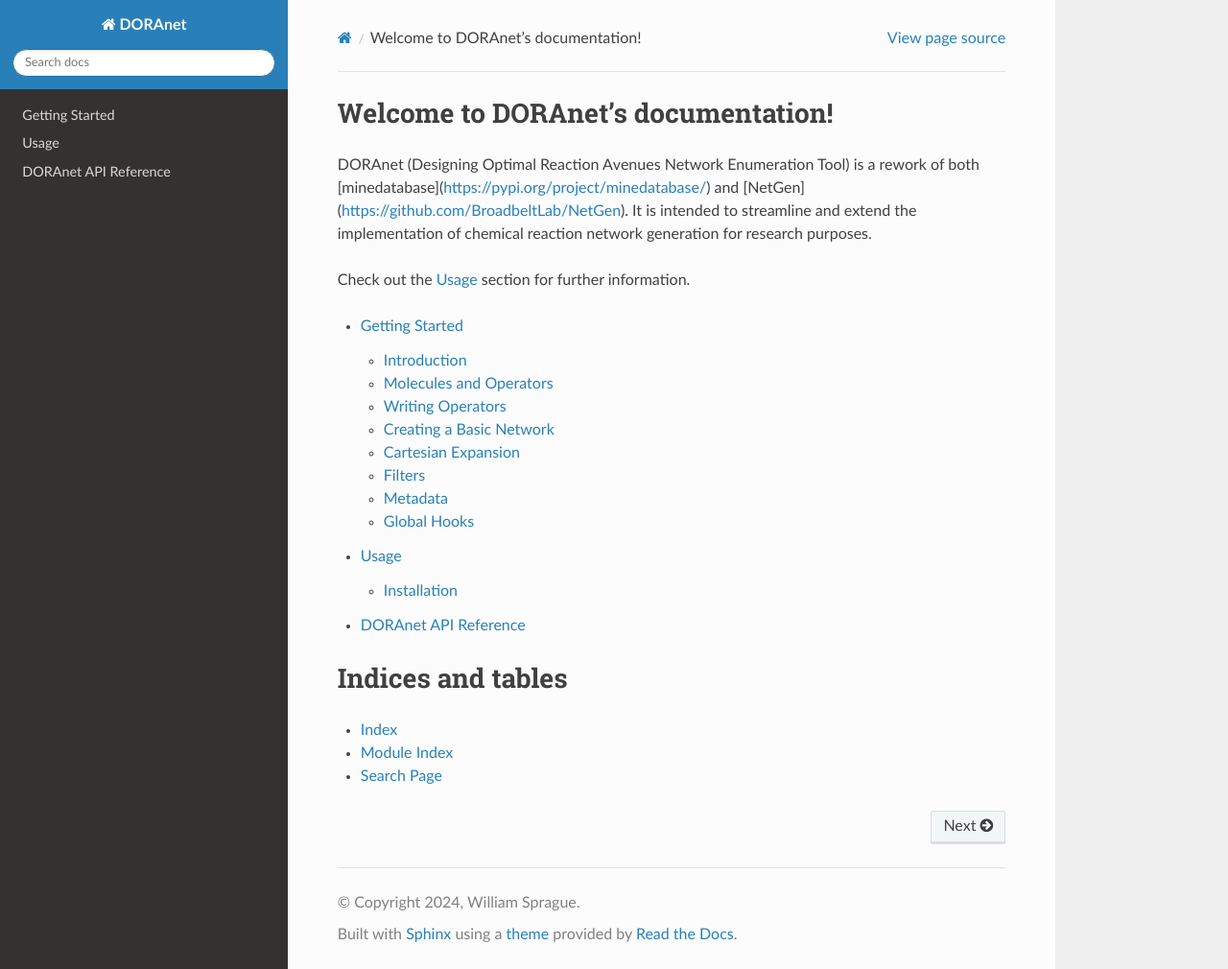
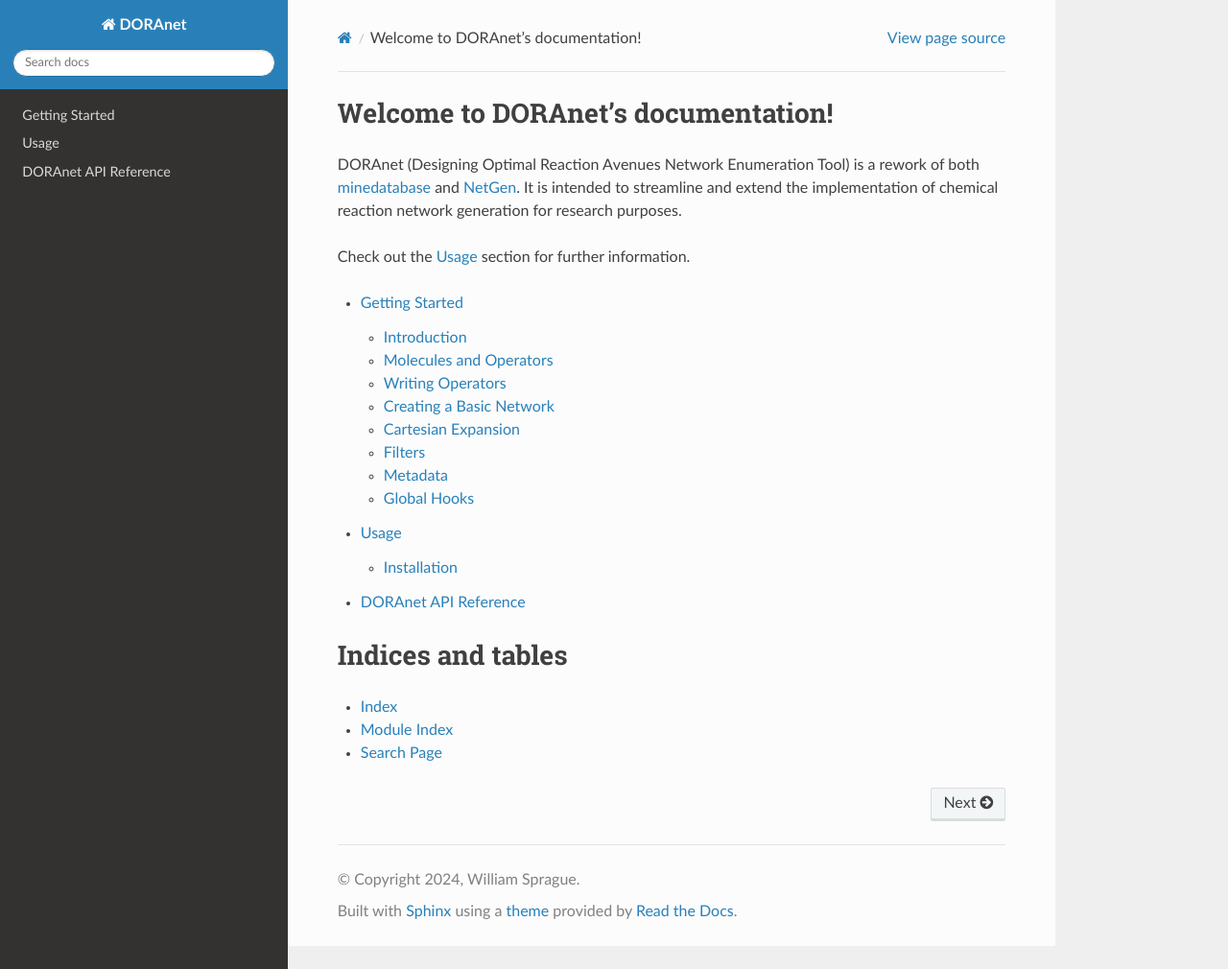
Before and after one commit to wsprague-nu/doranet, a Sphinx documentation site: the page built from docs/source/index.rst, in a window 1280 px wide and 1010 px high. Shown: the whole window at 96% size. Built offline with Sphinx 7.4.7 and the Read the Docs theme 2.0.0, drawn with Linux system fonts in a browser that asks for light colours.

Commit message:
change to RST link

```diff
--- a/docs/source/index.rst
+++ b/docs/source/index.rst
@@ -6,8 +6,8 @@
 Welcome to DORAnet's documentation!
 ===================================
 DORAnet (Designing Optimal Reaction Avenues Network Enumeration Tool) is a
-rework of both [minedatabase](https://pypi.org/project/minedatabase/) and
-[NetGen](https://github.com/BroadbeltLab/NetGen). It is intended to streamline
+rework of both `minedatabase <https://pypi.org/project/minedatabase/>`_ and
+`NetGen <https://github.com/BroadbeltLab/NetGen>`_. It is intended to streamline
 and extend the implementation of chemical reaction network generation for
 research purposes.
 
```
